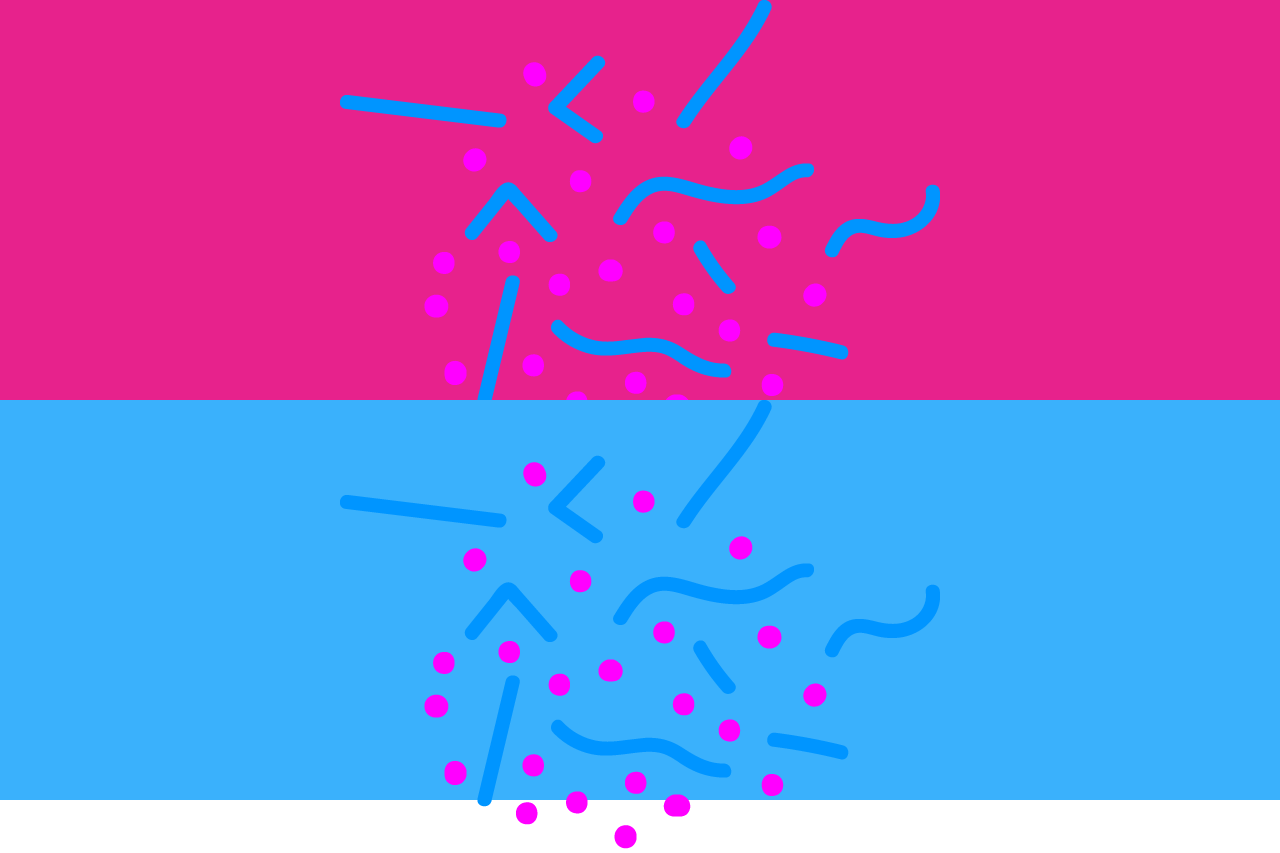
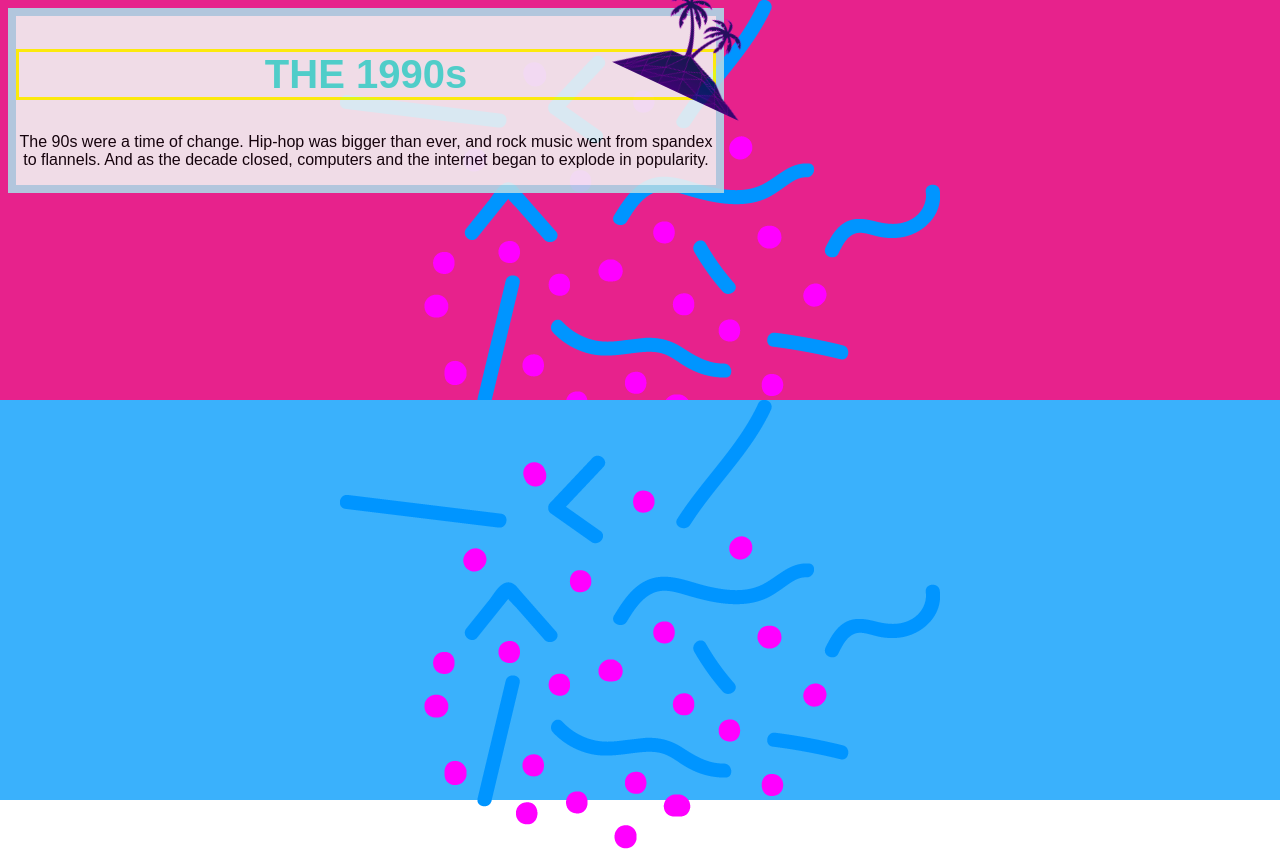
Before and after one commit to JConnor225/VVVVVVVVVVV, a plain HTML site: page assignment-6/index.html in a window 1280 px wide. Drawn offline with Linux system fonts and the light colour scheme.

Commit message:
more changes

```diff
--- a/assignment-6/css/style.css
+++ b/assignment-6/css/style.css
@@ -4,27 +4,28 @@ body {background-color: white;
   /* background square Colors */
 .square {width: 100%;
     height: 50%;}
-#green {background-color: #37ef45;
-    position: absolute;
-    top: 0;
-    left: 0;}
 #pink {background-color: #e7228c;
   position: absolute;
   top: 0;
   right: 0;}
-#yellow {background-color: #e8fb08;
-    position: absolute;
-    bottom: 0;
-    left: 0;}
 #blue {background-color: #3AB1FC;
       position: absolute;
       bottom: 0;
       right: 0;}
 
-img #sticker {height: 100px;
+ #sticker {height: 100px;
         position: absolute;
         top: -20px;
         right: -50px;
         -ms-transform: rotate(25deg);
          -webkit-transform: rotate(25deg);
          transform: rotate(25deg);}
+
+  .text-container {background-color: rgba(249, 254, 8, 0.8);
+           opacity: .9;
+           width: 700px;
+           position: absolute;
+           border-style: solid;
+             border-width: 8px;
+             border-color: lightblue;
+             background: #f1f1f1;}
--- a/assignment-6/index.html
+++ b/assignment-6/index.html
@@ -9,26 +9,22 @@
    <link rel="stylesheet" type="text/css" href="./css/style.css">
 </head>
 <body>
-  <!-- Windows -->
-
-  <div class="square" id="green">
-    <img src="./images/1990s-04.png" alt="90s-pattern" title="1990s-04" class="Center"/>
-  </div>
   <div class="square" id="pink">
-    <img src="./images/1990s-03.png" alt="90s-pattern" title="1990s-03" class="align-left"/>
-  </div>
-  <div class="square" id="blue">
-    <img src="./images/1990s-03.png" alt="90s-pattern" title="1990s-03" class="align-left"/>
-  </div>
-
-  <div class="text-container">
-       <img src="./images/1980s-04.png" alt="retro sticker" title="1990s-04" id="sticker" />
-       <h2>I LOVE THE 80s</h2>
-    <p>We built this city on rock and roll</p>
-    <p>The 1980s was a time of dance, and bright colors and music with energy</p>
+  <img src="./images/1990s-03.png" alt="Fancy colored square" title="1980s-03" class="align-left"/>
+</div>
+<div class="square" id="blue">
+<img src="./images/1990s-03.png" alt="Fancy colored square" title="1990s-03" class="align-left"/>
+</div>
+<div class="text-container">
+       <img src="./images/1990s-04.png" alt="retro sticker" title="1990s-04" id="sticker" />
+       <h2>THE 1990s</h2>
+    <p>The 90s were a time of change. Hip-hop was bigger than ever, and rock music went from spandex to flannels. And as the decade closed, computers and the internet began to explode in popularity.</p>
     <style>
          h2 {color: turquoise;
               font-size: 40px;
               border-style: solid;
-              border-color: pink;}
+              border-color: yellow;}
       </style>
+    </div>
+  </body>
+</html>
```
